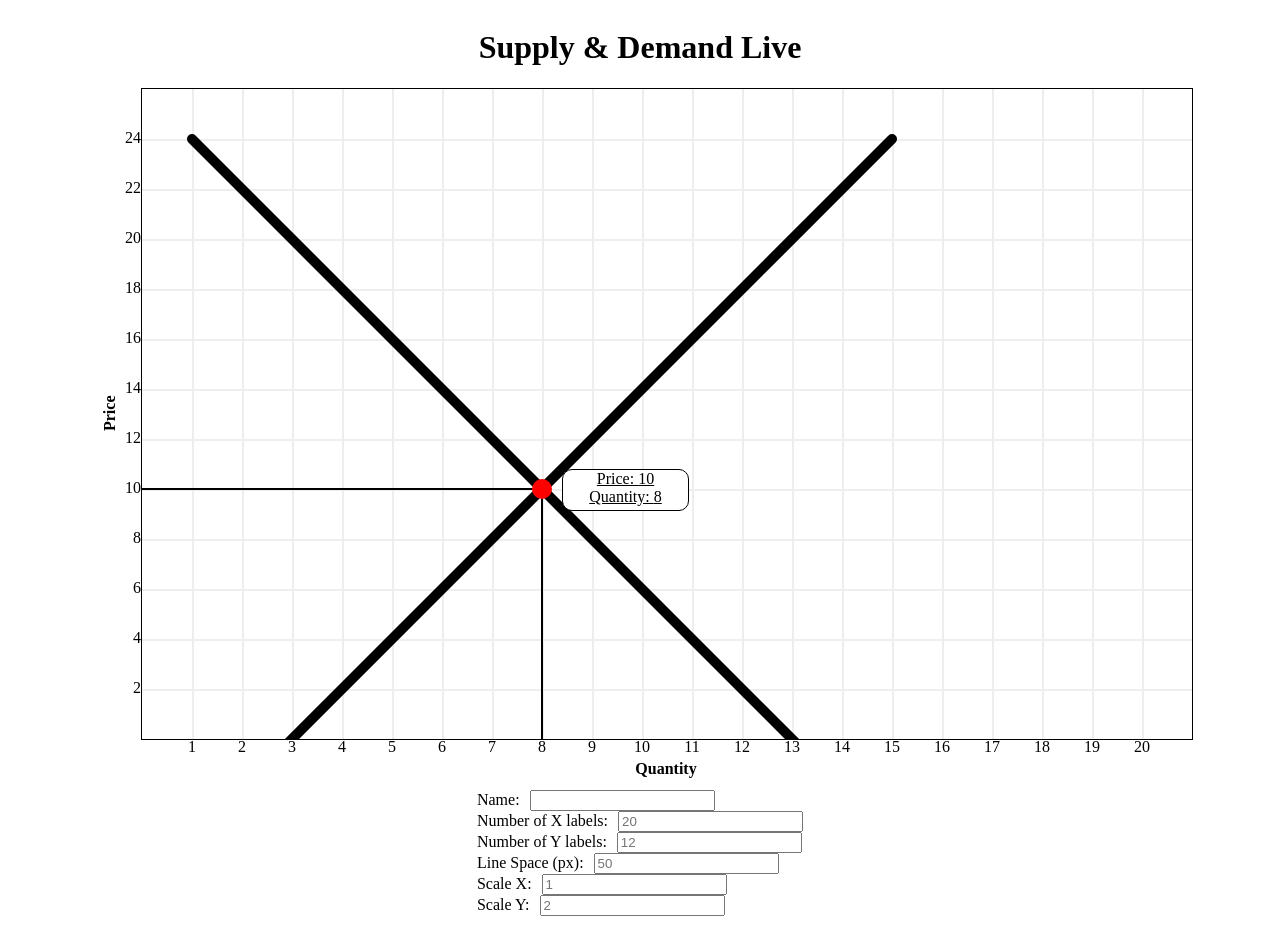
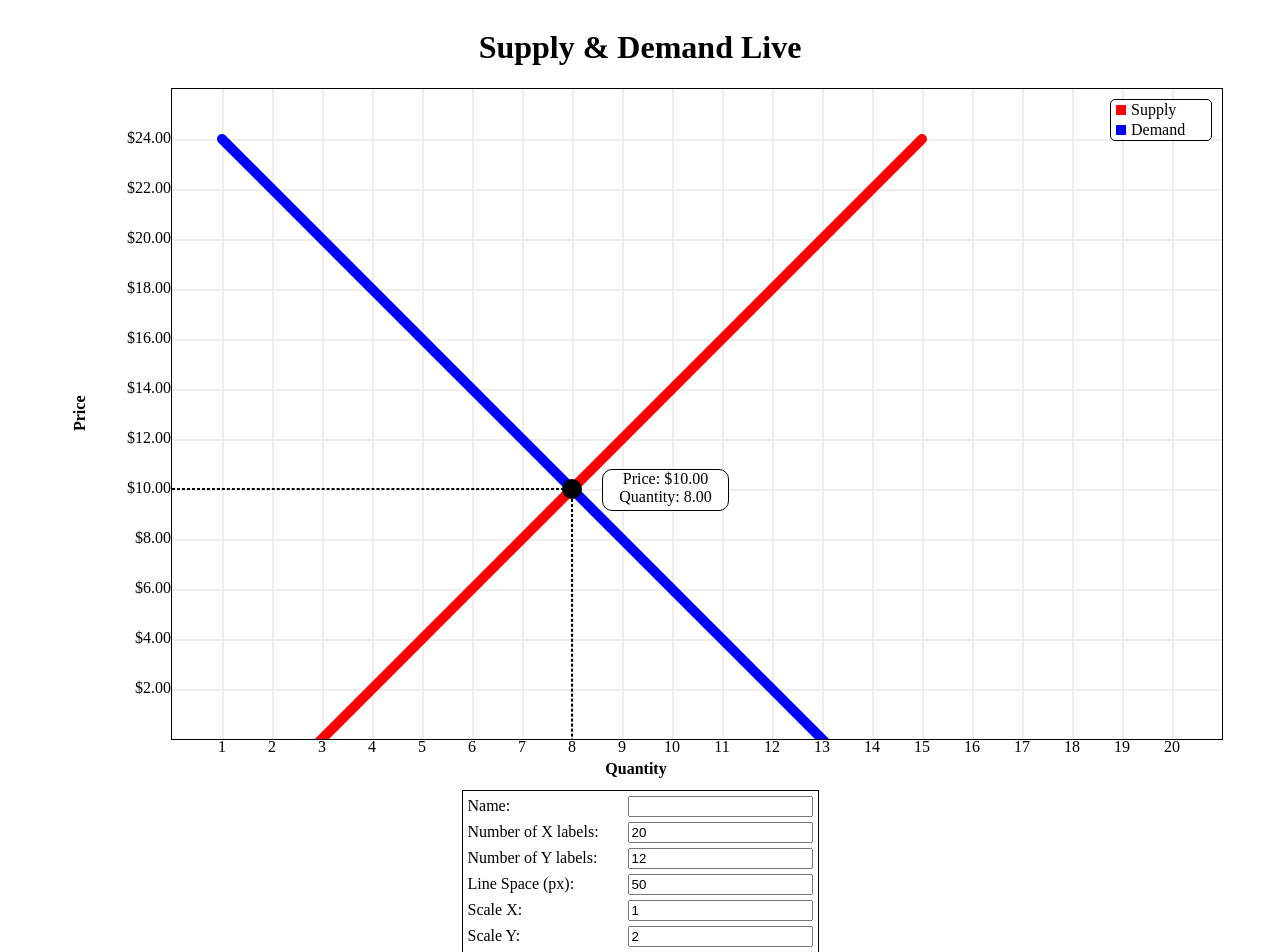
Before and after one commit to Elliot-IA/ProjectOikonomika, a React (Create React App) app: page / in a window 1280 px wide. Shown: the top 952 px of the page. Before the commit the page ends 924 px from the top, so only its background shows below. Built offline with nearby package versions, Linux system fonts and the light colour scheme.

Commit message:
formatting

```diff
--- a/src/App.css
+++ b/src/App.css
@@ -15,16 +15,11 @@ main {
   position: absolute;
 }
 
-.inner {
-  position: "absolute";
+.not-selectable {
+  -webkit-touch-callout: none;
+  -webkit-user-select: none;
+  -khtml-user-select: none;
+  -moz-user-select: none;
+  -ms-user-select: none;
+  user-select: none;
 }
-#quantityLegend {
-  left: 50%;
-  transform: translate(-50%);
-  position: absolute;
-}
-#supplyLegend {
-  bottom: 50%;
-  transform: rotate(90deg);
-  position: absolute;
-}
--- a/src/App.js
+++ b/src/App.js
@@ -11,7 +11,6 @@ function App() {
 
   useEffect(() => {
     const urlParams = queryString.parse(window.location.search);
-    console.log("parse");
     Object.keys(urlParams).forEach((key) => {
       urlParams[key] = key !== "name" ? Number(urlParams[key]) : urlParams[key];
     });
--- a/src/components/canvas.js
+++ b/src/components/canvas.js
@@ -4,23 +4,24 @@ import GridLine from "./gridLine";
 import Follower from "./follower";
 import Numbers from "./numbers";
 import ConnectionLines from "./connectionLines";
+import Key from "./key.js";
 
 export default function Canvas({ env }) {
   const width = env.width;
   const height = env.height;
 
   return (
-    <div style={{ width: `${width + 20}px`, height: `${height + 20}px`, position: "relative" }}>
+    <div style={{ width: `${width + 80}px`, height: `${height + 20}px`, position: "relative" }}>
       <Numbers env={env}></Numbers>
       <div
         className="container"
-        style={{ width: `${width}px`, height: `${height}px`, left: "20px", top: "0px", position: "absolute" }}
+        style={{ width: `${width}px`, height: `${height}px`, left: "80px", top: "0px", position: "absolute" }}
       >
         <GridLine env={env}></GridLine>
+        <Key></Key>
         <ConnectionLines></ConnectionLines>
-
-        <Line id={"demand"} angle={45} x={-100} y={400 - 9}></Line>
-        <Line id={"supply"} angle={-45} x={-100} y={400 - 9}></Line>
+        <Line id={"demand"} angle={45} x={-100} y={400 - 9} color={"blue"}></Line>
+        <Line id={"supply"} angle={-45} x={-100} y={400 - 9} color={"red"}></Line>
         <Point env={env} trackID={["demand", "supply"]}></Point>
         <Follower env={env} trackID={["demand", "supply"]}></Follower>
       </div>
--- a/src/components/connectionLines.js
+++ b/src/components/connectionLines.js
@@ -1,13 +1,13 @@
 export default function ConnectionLines() {
   const styleSide = {
     position: "absolute",
-    border: "1px solid black",
+    border: "1px dashed black",
     width: "0px",
     top: "400px",
   };
   const stylePos = {
     position: "absolute",
-    border: "1px solid black",
+    border: "1px dashed black",
     height: "100%",
     top: "400px",
   };
--- a/src/components/follower.js
+++ b/src/components/follower.js
@@ -7,7 +7,7 @@ export default function Follower({ env, trackID }) {
     height: "40px",
     borderRadius: "10px",
     position: "absolute",
-    marginLeft: "30px",
+    marginLeft: "40px",
     marginTop: "-10px",
     border: "1px solid black",
     textAlign: "center",
@@ -20,13 +20,13 @@ export default function Follower({ env, trackID }) {
 
   return (
     <div id="center2" style={stylePos}>
-      <u style={titleStyle}>
-        Price: <span id="price">{/*document.getElementById("center").offsetLeft*/}</span>
-      </u>
+      <div style={titleStyle} className="not-selectable">
+        Price: $<span id="price">{/*document.getElementById("center").offsetLeft*/}</span>
+      </div>
 
-      <u style={titleStyle}>
+      <div style={titleStyle} className="not-selectable">
         Quantity: <span id="quantity">{/*document.getElementById("center").offsetTop*/}</span>
-      </u>
+      </div>
     </div>
   );
 }
--- /dev/null
+++ b/src/components/key.js
@@ -0,0 +1,22 @@
+export default function Key() {
+  return (
+    <div style={{ width: "100%", display: "flex", justifyContent: "right" }}>
+      <div
+        style={{
+          border: "1pt solid black",
+          borderRadius: "5px",
+          margin: "10px",
+          zIndex: "1",
+          backgroundColor: "white",
+        }}
+      >
+        <div style={{ display: "grid", gridTemplateColumns: "20px 80px", alignItems: "center" }}>
+          <div style={{ width: "10px", height: "10px", backgroundColor: "red", margin: "5px" }}></div>
+          <div className="not-selectable">Supply</div>
+          <div style={{ width: "10px", height: "10px", backgroundColor: "blue", margin: "5px" }}></div>
+          <div className="not-selectable">Demand</div>
+        </div>
+      </div>
+    </div>
+  );
+}
--- a/src/components/line.js
+++ b/src/components/line.js
@@ -1,8 +1,8 @@
 import env from "../env.js";
 
-export default function Line({ angle, id, x, y }) {
+export default function Line({ angle, id, x, y, color }) {
   const styleColor = {
-    backgroundColor: "black",
+    backgroundColor: color,
     width: `${env.lengthLine}px`,
     height: `${env.widthLine}px`,
     borderRadius: "5px",
--- a/src/components/numbers.js
+++ b/src/components/numbers.js
@@ -13,7 +13,7 @@ export default function Numbers({ env }) {
   const styleX = (n) => {
     return {
       top: height,
-      left: `${(spaceX * (n + 1) - 0.5) * lineWidth + 20 + 1}px`,
+      left: `${(spaceX * (n + 1) - 0.5) * lineWidth + 80 + 1}px`,
       position: "absolute",
       height: "20px",
       width: lineWidth,
@@ -29,7 +29,7 @@ export default function Numbers({ env }) {
       left: "0px",
       position: "absolute",
       height: lineWidth,
-      width: "20px",
+      width: "80px",
       display: "flex",
       alignItems: "center",
       justifyContent: "right",
@@ -40,12 +40,12 @@ export default function Numbers({ env }) {
     <div>
       {[...Array(nY).keys()].map((m) => (
         <div key={m} style={styleY(m)}>
-          {(height - spaceY * (m + 1) * lineWidth) / env.scaleY}
+          {"$" + ((height - spaceY * (m + 1) * lineWidth) / env.scaleY).toFixed(2)}
         </div>
       ))}
       {[...Array(nX).keys()].map((m) => (
         <div key={m} style={styleX(m)}>
-          {(spaceX * (m + 1) * lineWidth) / env.scaleX}
+          {Math.round((spaceX * (m + 1) * lineWidth) / env.scaleX)}
         </div>
       ))}
     </div>
--- a/src/components/point.js
+++ b/src/components/point.js
@@ -2,7 +2,7 @@ import useIntersect from "../hooks/useIntersect";
 
 export default function Point({ env, trackID }) {
   const style = {
-    backgroundColor: "red",
+    backgroundColor: "black",
     width: `${2 * env.radiusBall}px`,
     height: `${2 * env.radiusBall}px`,
     borderRadius: `${env.radiusBall}px`,
--- a/src/components/settings.js
+++ b/src/components/settings.js
@@ -30,8 +30,9 @@ export default function Settings({ env, setEnv }) {
     const { type, name, value } = event.target;
     let setValue = {};
     if (type === "number") {
-      if (Number(value) !== 0) {
-        setValue = setEnvHelper(name, Number(value));
+      const num = Number(value);
+      if (num !== 0 && Math.round(num) === num) {
+        setValue = setEnvHelper(name, num);
       }
     } else {
       setValue = { ...env, [name]: value };
@@ -48,16 +49,16 @@ export default function Settings({ env, setEnv }) {
     { name: "xLabelsNum", display: "Number of X labels", type: "number", fill: env.labelX },
     { name: "yLabelsNum", display: "Number of Y labels", type: "number", fill: env.labelY },
     { name: "space", display: "Line Space (px)", type: "number", fill: env.lineWidth },
+    { name: "scaleX", display: "Scale X", type: "number", fill: Math.round(env.width / (env.labelX + 1) / env.scaleX) },
     {
-      name: "scaleX",
-      display: "Scale X",
+      name: "scaleY",
+      display: "Scale Y",
       type: "number",
-      fill: env.width / (env.labelX + 1) / env.scaleX,
+      fill: Math.round(env.height / (env.labelY + 1) / env.scaleY),
     },
-    { name: "scaleY", display: "Scale Y", type: "number", fill: env.height / (env.labelY + 1) / env.scaleY },
   ];
   return (
-    <div>
+    <div style={{ border: "1px solid black" }}>
       {values.map((item) => (
         <Item
           key={item.name}
@@ -74,9 +75,9 @@ export default function Settings({ env, setEnv }) {
 
 function Item({ display, name, handleEnvChange, type, fill }) {
   return (
-    <div style={{ display: "flex", alignItems: "center" }}>
-      <div style={{ marginRight: "10px" }}>{display + ":"}</div>
-      <input type={type} name={name} onChange={handleEnvChange} placeholder={fill} />
+    <div style={{ display: "flex", alignItems: "center", margin: "5px" }}>
+      <div style={{ marginRight: "10px", width: "150px" }}>{display + ":"}</div>
+      <input type={type} name={name} onChange={handleEnvChange} value={fill} />
     </div>
   );
 }
--- a/src/hooks/useIntersect.js
+++ b/src/hooks/useIntersect.js
@@ -50,10 +50,14 @@ function useDragger(centerID, id1, id2, env) {
       center.style.top = `${centerY}px`;
       center.style.left = `${centerX}px`;
       // 800 is width of canvas 10 is width of ball/2
-      document.getElementById("price").innerHTML =
-        (env.height - document.getElementById("center").offsetTop - env.radiusBall) / env.scaleY;
-      document.getElementById("quantity").innerHTML =
-        (document.getElementById("center").offsetLeft + env.radiusBall) / env.scaleX;
+      document.getElementById("price").innerHTML = (
+        (env.height - document.getElementById("center").offsetTop - env.radiusBall) /
+        env.scaleY
+      ).toFixed(2);
+      document.getElementById("quantity").innerHTML = (
+        (document.getElementById("center").offsetLeft + env.radiusBall) /
+        env.scaleX
+      ).toFixed(2);
 
       document.getElementById("side").style.width = `${centerX + env.radiusBall}px`;
       document.getElementById("side").style.top = `${centerY + env.radiusBall - 1}px`;
```
